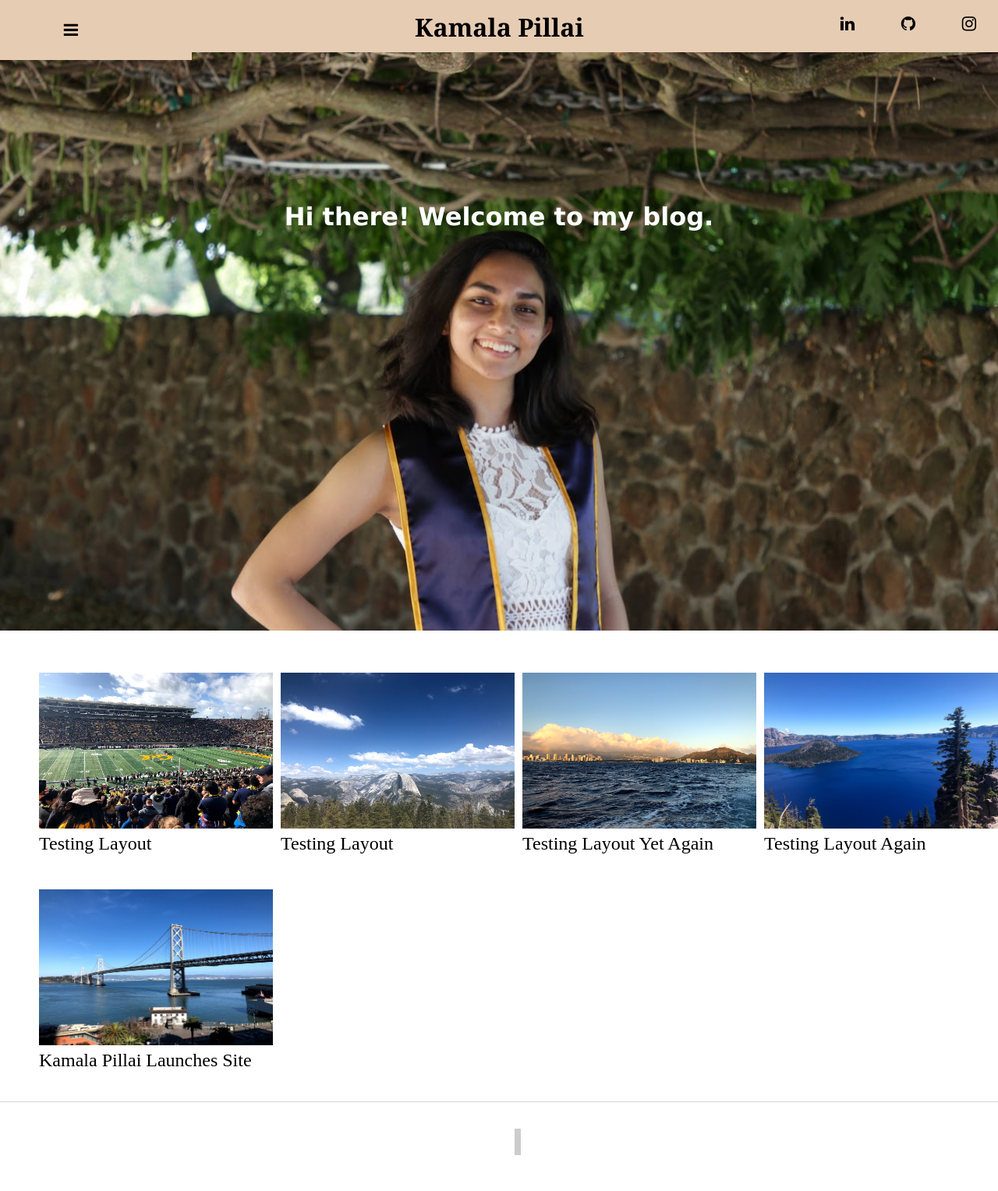
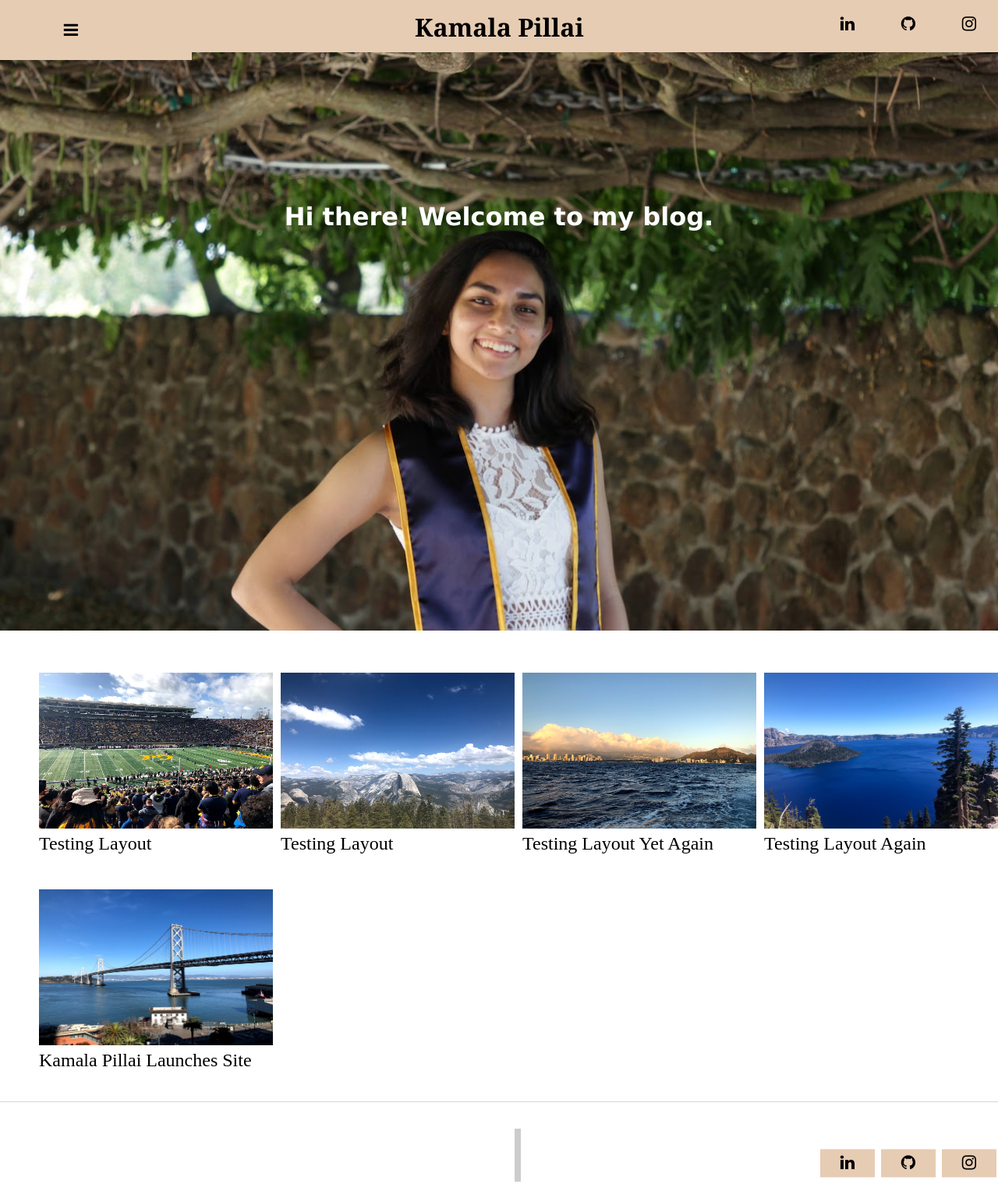
Before and after one commit to kpill/kpill.github.io, a Jekyll site: the page built from index.html, in a window 1280 px wide. Shown: the whole page at 78% size. Built offline with Jekyll 4.4.1, drawn with Linux system fonts in a browser that asks for light colours; before the commit the page ends 1482 px from its top, so only the background shows below that.

Commit message:
Update default.html

```diff
--- a/_layouts/default.html
+++ b/_layouts/default.html
@@ -43,6 +43,11 @@
 	        			<li><a class= "nav" href="#">Contact</a></li>
 				</ul>
 			</nav>
+			<div class="social-icons">
+				<a href="https://www.linkedin.com/in/kamala-pillai/" class="fa fa-linkedin fa-lg" target="_blank"></a>
+				<a href="https://github.com/kpill" class="fa fa-github fa-lg" target="_blank"></a>
+				<a href="https://www.instagram.com/kamalafood/?hl=en" class="fa fa-instagram fa-lg" target="_blank"></a>
+			</div>
 		</footer>
 		</body>
 	</html>
```
